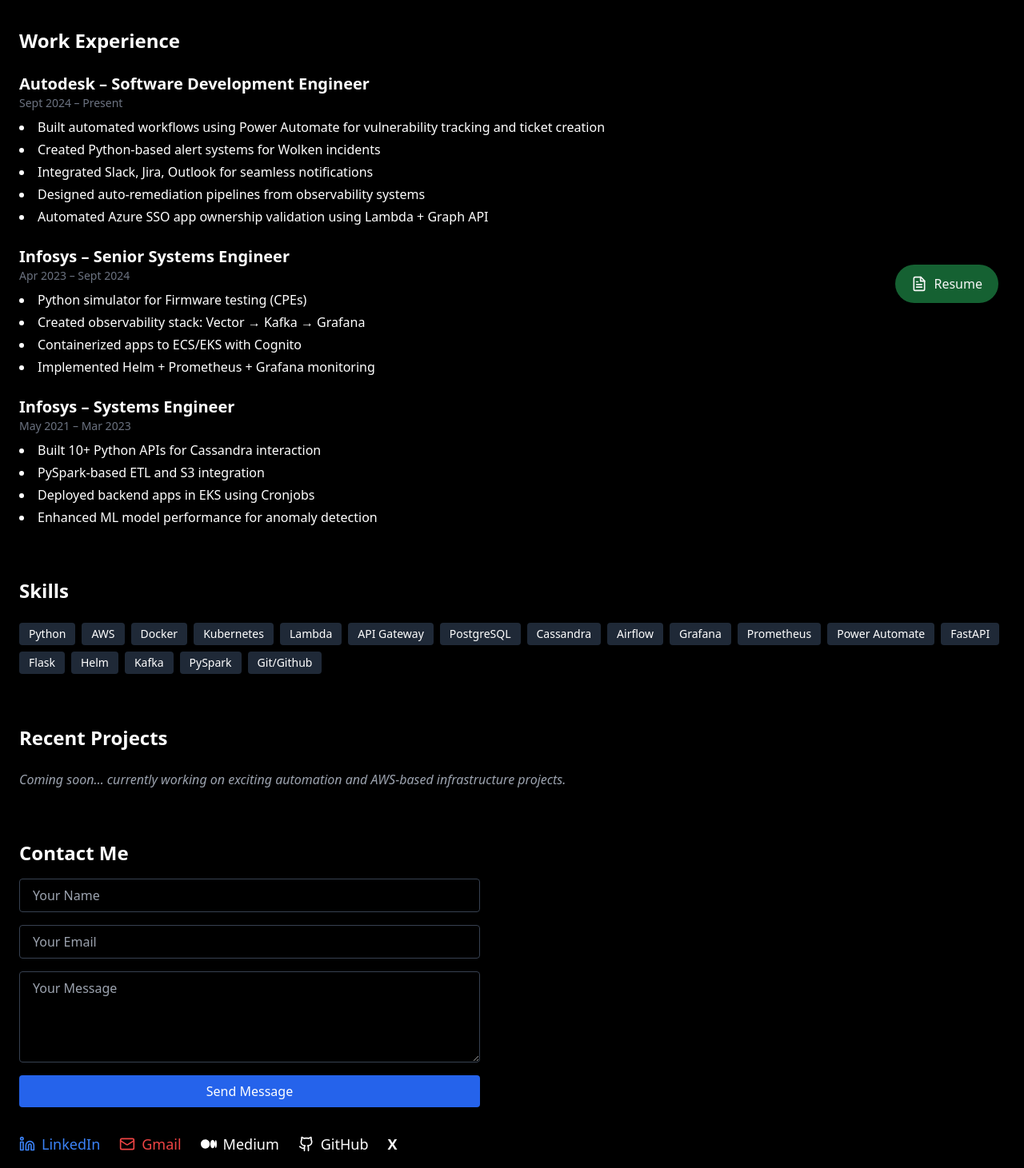
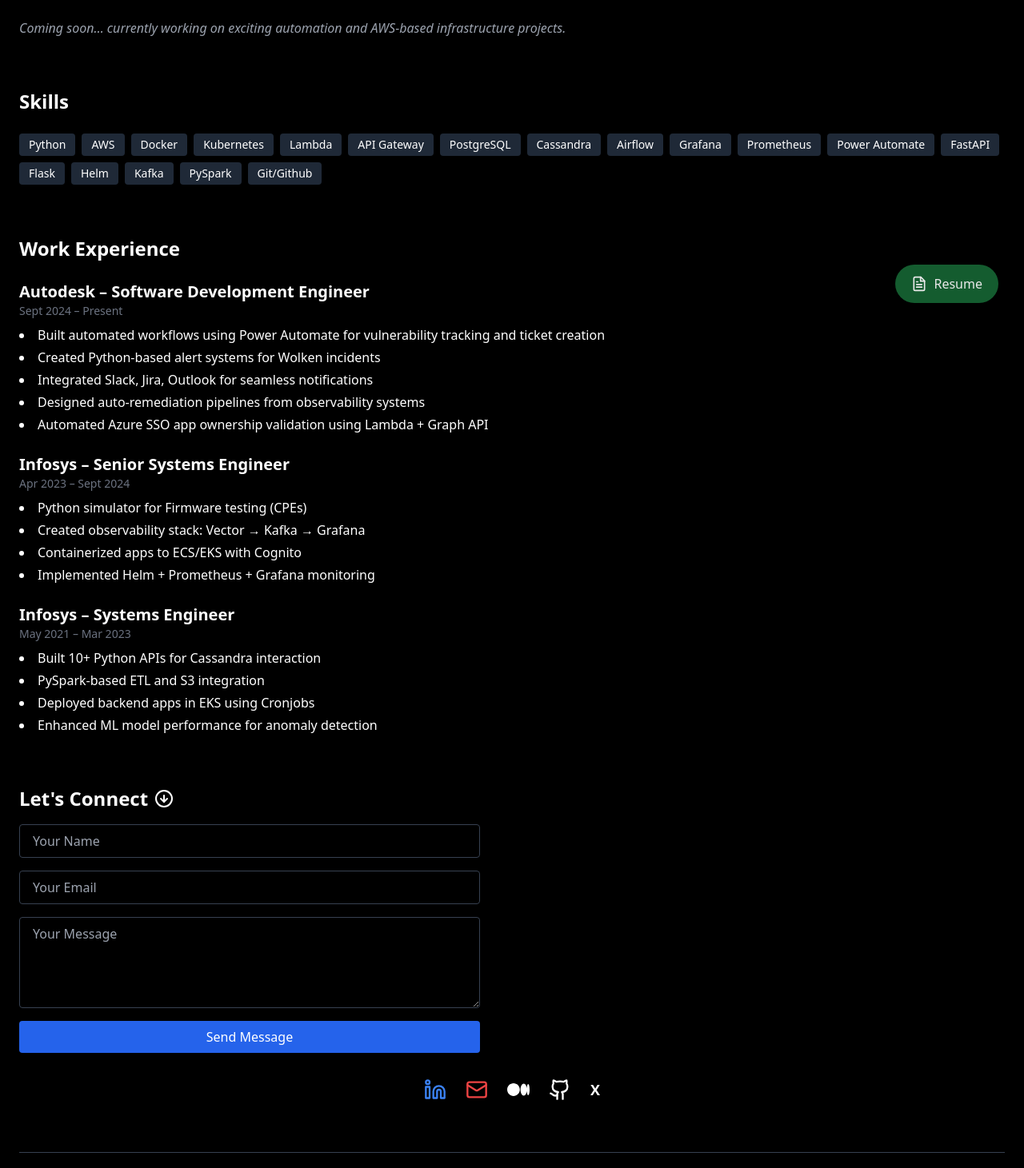
Before and after one commit to krishnamurthy-srinivasan/krishna-dev, a React (Vite) app: page / in a window 1280 px wide. Shown: the part 389-1850 px from the top of the page at 80% size. Built offline with nearby package versions, Linux system fonts and the light colour scheme.

Commit message:
Resume added

```diff
--- a/src/App.jsx
+++ b/src/App.jsx
@@ -1,5 +1,5 @@
 import { useState, useEffect } from 'react';
-import { Moon, Sun, Mail, Github, Linkedin, FileText } from 'lucide-react';
+import { Moon, Sun, Mail, Github, Linkedin, FileText, ArrowDownCircle } from 'lucide-react';
 import Typewriter from 'typewriter-effect';
 
 export default function Portfolio() {
@@ -55,10 +55,27 @@
         </div>
       </section>
 
-      <nav className="flex gap-6 text-lg font-semibold mb-10">
-        <a className="underline underline-offset-4 decoration-2 decoration-white dark:decoration-gray-700">Projects</a>
-        <a href="#contact">Contact me</a>
-      </nav>
+      <section className="mb-16">
+        <h2 className="text-2xl font-semibold mb-6">Recent Projects</h2>
+        <p className="text-gray-400 italic">
+          Coming soon… currently working on exciting automation and AWS-based infrastructure projects.
+        </p>
+      </section>
+
+      <section className="mb-16">
+        <h2 className="text-2xl font-semibold mb-6">Skills</h2>
+        <div className="flex flex-wrap gap-2">
+          {[
+            'Python', 'AWS', 'Docker', 'Kubernetes', 'Lambda', 'API Gateway', 'PostgreSQL', 'Cassandra',
+            'Airflow', 'Grafana', 'Prometheus', 'Power Automate', 'FastAPI', 'Flask', 'Helm', 'Kafka',
+            'PySpark', 'Git/Github'
+          ].map(skill => (
+            <span key={skill} className="bg-gray-200 dark:bg-gray-800 text-sm px-3 py-1 rounded">
+              {skill}
+            </span>
+          ))}
+        </div>
+      </section>
 
       <section className="mb-16">
         <h2 className="text-2xl font-semibold mb-6">Work Experience</h2>
@@ -97,24 +114,8 @@
         </div>
       </section>
 
-      <section className="mb-16">
-        <h2 className="text-2xl font-semibold mb-6">Skills</h2>
-        <div className="flex flex-wrap gap-2">
-          {['Python', 'AWS', 'Docker', 'Kubernetes', 'Lambda', 'API Gateway', 'PostgreSQL', 'Cassandra', 'Airflow', 'Grafana', 'Prometheus', 'Power Automate', 'FastAPI', 'Flask', 'Helm', 'Kafka', 'PySpark', 'Git/Github'].map(skill => (
-            <span key={skill} className="bg-gray-200 dark:bg-gray-800 text-sm px-3 py-1 rounded">
-              {skill}
-            </span>
-          ))}
-        </div>
-      </section>
-
-      <section className="mb-16">
-        <h2 className="text-2xl font-semibold mb-6">Recent Projects</h2>
-        <p className="text-gray-400 italic">Coming soon… currently working on exciting automation and AWS-based infrastructure projects.</p>
-      </section>
-
       <section id="contact" className="mb-16">
-        <h2 className="text-2xl font-semibold mb-4">Contact Me</h2>
+        <h2 className="text-2xl font-semibold mb-4 flex items-center gap-2">Let's Connect <ArrowDownCircle size={24} /></h2>
         <form className="flex flex-col gap-4 max-w-xl">
           <input className="px-4 py-2 border dark:border-gray-700 rounded bg-white dark:bg-black" type="text" placeholder="Your Name" required />
           <input className="px-4 py-2 border dark:border-gray-700 rounded bg-white dark:bg-black" type="email" placeholder="Your Email" required />
@@ -122,17 +123,16 @@
           <button className="bg-blue-600 text-white px-4 py-2 rounded hover:bg-blue-700" type="submit">Send Message</button>
         </form>
 
-        <div className="flex gap-6 mt-8 text-lg">
-          <a href="https://www.linkedin.com/in/krishnamurthy-awsdeveloper" target="_blank" className="flex items-center gap-2 text-blue-500"><Linkedin size={20} />LinkedIn</a>
-          <a href="mailto:harikrishnachn@gmail.com" className="flex items-center gap-2 text-red-500"><Mail size={20} />Gmail</a>
-          <a href="https://medium.com/@harikrishnachn" target="_blank" className="flex items-center gap-2 text-black dark:text-white">
-            <svg xmlns="http://www.w3.org/2000/svg" viewBox="0 0 1043.63 592.71" className="w-5 h-5 fill-current">
-              <path d="M588.67 296.32c0 163.61-131.64 296.32-294.34 296.32S0 459.93 0 296.32 131.64 0 294.34 0s294.33 132.71 294.33 296.32zm330.35 0c0 153.75-66.73 278.5-149.06 278.5s-149.06-124.75-149.06-278.5 66.73-278.5 149.06-278.5 149.06 124.75 149.06 278.5zm124.61 0c0 142.94-29.29 258.84-65.44 258.84s-65.44-115.9-65.44-258.84 29.29-258.84 65.44-258.84 65.44 115.9 65.44 258.84z"/>
+        <div className="flex flex-wrap justify-center gap-6 mt-8 text-lg">
+          <a href="https://www.linkedin.com/in/krishnamurthy-awsdeveloper" target="_blank" className="text-blue-500"><Linkedin size={28} /></a>
+          <a href="mailto:harikrishnachn@gmail.com" className="text-red-500"><Mail size={28} /></a>
+          <a href="https://medium.com/@harikrishnachn" target="_blank" className="text-black dark:text-white">
+            <svg xmlns="http://www.w3.org/2000/svg" viewBox="0 0 1043.63 592.71" className="w-7 h-7 fill-current">
+              <path d="M588.67 296.32c0 163.61-131.64 296.32-294.34 296.32S0 459.93 0 296.32 131.64 0 294.34 0s294.33 132.71 294.33 296.32zm330.35 0c0 153.75-66.73 278.5-149.06 278.5s-149.06-124.75-149.06-278.5 66.73-278.5 149.06-278.5 149.06 124.75 149.06 278.5zm124.61 0c0 142.94-29.29 258.84-65.44 258.84s-65.44-115.9-65.44-258.84 29.29-258.84 65.44-258.84 65.44 115.9 65.44 258.84z" />
             </svg>
-            Medium
           </a>
-          <a href="https://github.com/krishnamurthy-srinivasan" target="_blank" className="flex items-center gap-2 text-black dark:text-white"><Github size={20} />GitHub</a>
-          <a href="#" className="flex items-center gap-2 text-black dark:text-white font-semibold">X</a>
+          <a href="https://github.com/krishnamurthy-srinivasan" target="_blank" className="text-black dark:text-white"><Github size={28} /></a>
+          <a href="#" className="text-black dark:text-white font-semibold">X</a>
         </div>
       </section>
 
```
